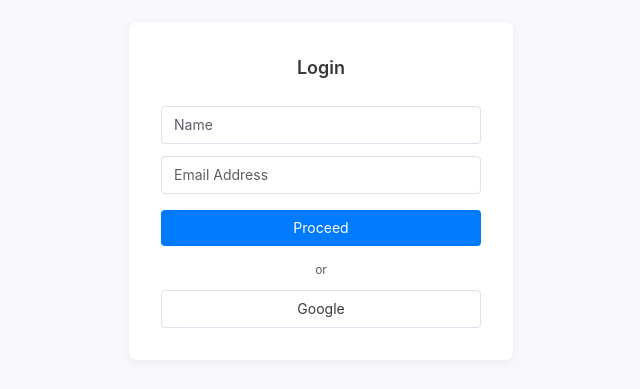
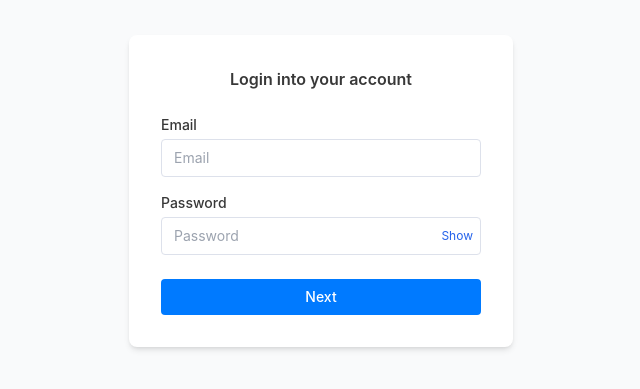
Before and after one commit to myselfabhi/ep-eauction-frontend, a Next.js app: page /auth/login in a window 1280 px wide. Shown: the part 209-598 px from the top of the page, without its empty margins (319-959 px from the left). Built offline with nearby package versions, Linux system fonts and the light colour scheme.

Commit message:
style; changed Login page as per new UI

```diff
--- a/src/app/auth/login/page.tsx
+++ b/src/app/auth/login/page.tsx
@@ -5,8 +5,9 @@ import { useRouter } from 'next/navigation';
 
 export default function LoginPage() {
   const router = useRouter();
-  const [name, setName] = useState('');
   const [email, setEmail] = useState('');
+  const [password, setPassword] = useState('');
+  const [showPassword, setShowPassword] = useState(false);
 
   const handleLogin = (e: React.FormEvent) => {
     e.preventDefault();
@@ -18,45 +19,53 @@ export default function LoginPage() {
   };
 
   return (
-    <main className="min-h-screen flex items-center justify-center bg-background px-4">
-
+    <main className="min-h-screen flex items-center justify-center bg-[#F9FAFB] px-4">
       <form
         onSubmit={handleLogin}
-        className="bg-white rounded-lg p-8 shadow-card w-full max-w-sm"
+        className="bg-white shadow-md rounded-lg p-8 w-full max-w-sm"
       >
-        <h2 className="text-center text-lg font-semibold mb-6 text-body">Login</h2>
+        <h2 className="text-center text-base font-semibold mb-6">
+          Login into your account
+        </h2>
 
-        <input
-          type="text"
-          placeholder="Name"
-          className="w-full border border-borderInput rounded px-3 py-2 text-sm mb-3 focus:outline-none focus:ring-1 focus:ring-primary text-body placeholder-muted"
-          value={name}
-          onChange={(e) => setName(e.target.value)}
-        />
+        <div className="mb-4">
+          <label className="block text-sm font-medium mb-1">Email</label>
+          <input
+            type="email"
+            placeholder="Email"
+            value={email}
+            onChange={(e) => setEmail(e.target.value)}
+            className="w-full border border-[#DDE1EB] rounded px-3 py-2 text-sm focus:outline-none focus:ring-1 focus:ring-blue-500"
+            required
+          />
+        </div>
 
-        <input
-          type="email"
-          placeholder="Email Address"
-          className="w-full border border-borderInput rounded px-3 py-2 text-sm mb-4 focus:outline-none focus:ring-1 focus:ring-primary text-body placeholder-muted"
-          value={email}
-          onChange={(e) => setEmail(e.target.value)}
-          required
-        />
+        <div className="mb-6">
+          <label className="block text-sm font-medium mb-1">Password</label>
+          <div className="relative">
+            <input
+              type={showPassword ? 'text' : 'password'}
+              placeholder="Password"
+              value={password}
+              onChange={(e) => setPassword(e.target.value)}
+              className="w-full border border-[#DDE1EB] rounded px-3 py-2 text-sm focus:outline-none focus:ring-1 focus:ring-blue-500 pr-10"
+              required
+            />
+            <button
+              type="button"
+              onClick={() => setShowPassword(!showPassword)}
+              className="absolute inset-y-0 right-2 flex items-center text-xs text-blue-600"
+            >
+              {showPassword ? 'Hide' : 'Show'}
+            </button>
+          </div>
+        </div>
 
         <button
           type="submit"
-          className="w-full bg-primary text-white text-sm py-2 rounded mb-4 hover:opacity-90 transition"
+          className="w-full bg-[#007AFF] text-white text-sm font-medium py-2 rounded hover:opacity-90 transition"
         >
-          Proceed
-        </button>
-
-        <p className="text-center text-xs text-muted mb-3">or</p>
-
-        <button
-          type="button"
-          className="w-full border border-borderInput text-sm py-2 rounded hover:bg-background transition text-body"
-        >
-          Google
+          Next
         </button>
       </form>
     </main>
```
